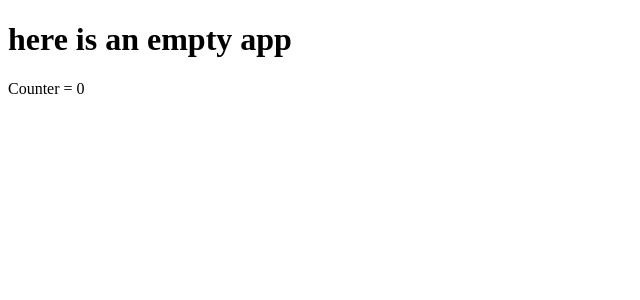
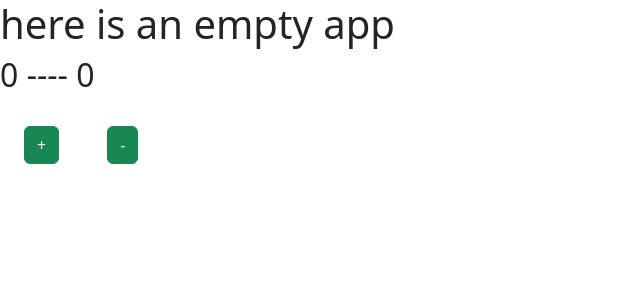
Before and after one commit to TakrayoutMohamed/redux-for-react-app, a React (Vite) app: page / in a window 1280 px wide. Shown: the top 300 px of the page, without its empty margins (0-640 px from the left). Built offline with nearby package versions, Linux system fonts and the light colour scheme.

Commit message:
the new update

```diff
--- a/package.json
+++ b/package.json
@@ -10,6 +10,7 @@
     "preview": "vite preview"
   },
   "dependencies": {
+    "bootstrap": "^5.3.3",
     "react": "^18.3.1",
     "react-dom": "^18.3.1"
   },
--- a/src/components/Counter.tsx
+++ b/src/components/Counter.tsx
@@ -1,6 +1,6 @@
 import { useDispatch, useSelector } from "react-redux";
 import { RootState } from "../state/store";
-import { increment } from "../state/counter/counterSlice";
+import { increment , decrement } from "../state/counter/counterSlice";
 
 /*
 * interface IActionIncrementType {
@@ -14,11 +14,14 @@ import { increment } from "../state/counter/counterSlice";
 */
 
 function Counter() {
-  const count = useSelector((state: RootState) => state.counter.value);
+  const count = useSelector((state: RootState) => state.counters.value);
+  const dd = useSelector((state: RootState) => state.counters.dd);
   const dispatch = useDispatch();
   return (
-    <div onClick={() => dispatch(increment())}>
-      Counter = {count}
+    <div>
+      <h2>{count} ---- {dd}</h2>
+      <button onClick={() => dispatch(increment())} className="m-4 btn btn-success "> + </button>
+      <button onClick={() => dispatch(decrement())} className="m-4 btn btn-success "> - </button>
     </div>
   );
 }
--- a/src/main.tsx
+++ b/src/main.tsx
@@ -1,3 +1,4 @@
+import 'bootstrap/dist/css/bootstrap.css'
 import { StrictMode } from "react";
 import { createRoot } from "react-dom/client";
 import App from "./App.tsx";
--- a/src/state/counter/counterSlice.ts
+++ b/src/state/counter/counterSlice.ts
@@ -1,22 +1,39 @@
-import { createSlice } from "@reduxjs/toolkit";
+import { PayloadAction, createSlice } from "@reduxjs/toolkit";
 
 interface CounterState {
   value: number;
+  dd: number;
 }
 
-const initialState: CounterState = { value: 0 };
+const initialState: CounterState = { value: 0, dd:0 };
+
+// declare const createSlice: <
+//   State,
+//   CaseReducers extends SliceCaseReducers<State>,
+//   Name extends string,
+//   Selectors extends SliceSelectors<State>,
+//   ReducerPath extends string = Name
+// >(
+//   options: CreateSliceOptions<State, CaseReducers, Name, ReducerPath, Selectors>
+// ) => Slice<State, CaseReducers, Name, ReducerPath, Selectors>;
 
 const counterSlice = createSlice({
-  name: "counter",
+  name: "cccccc",
   initialState,
   reducers: {
     increment: (state) => {
       state.value += 1;
+      state.dd += 1;
     },
     decrement: (state) => {
       state.value -= 1;
+      state.dd -= 1;
     },
+    incrementByAmount: (state, action: PayloadAction<number>) => {
+      state.value +=  action.payload;
+    }
   },
+
 });
 
 export const {increment, decrement} = counterSlice.actions;
--- a/src/state/store.ts
+++ b/src/state/store.ts
@@ -1,9 +1,9 @@
 import { configureStore } from '@reduxjs/toolkit';
-import counterReducer from "./counter/counterSlice";
+import countingReducer from "./counter/counterSlice";
 
 export const store = configureStore({
     reducer:{
-        counter: counterReducer,
+        counters: countingReducer,
     },
 });
 
```
Also changed, not shown: 1 other file (tests, documents, lock files or other folders).
